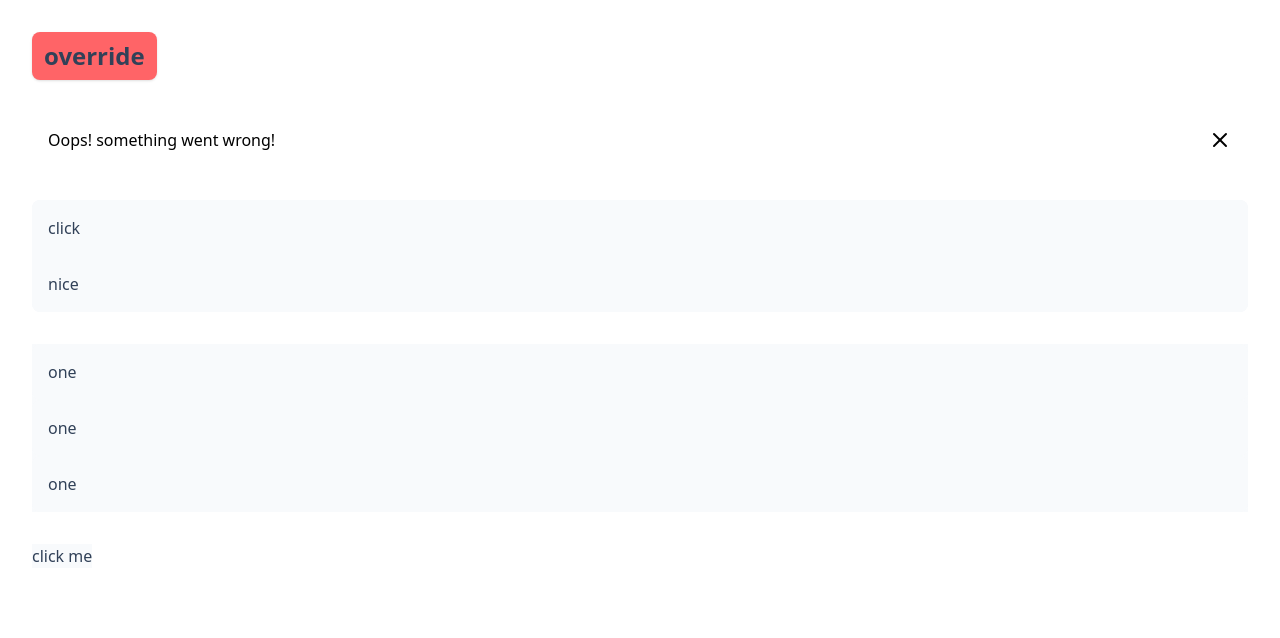
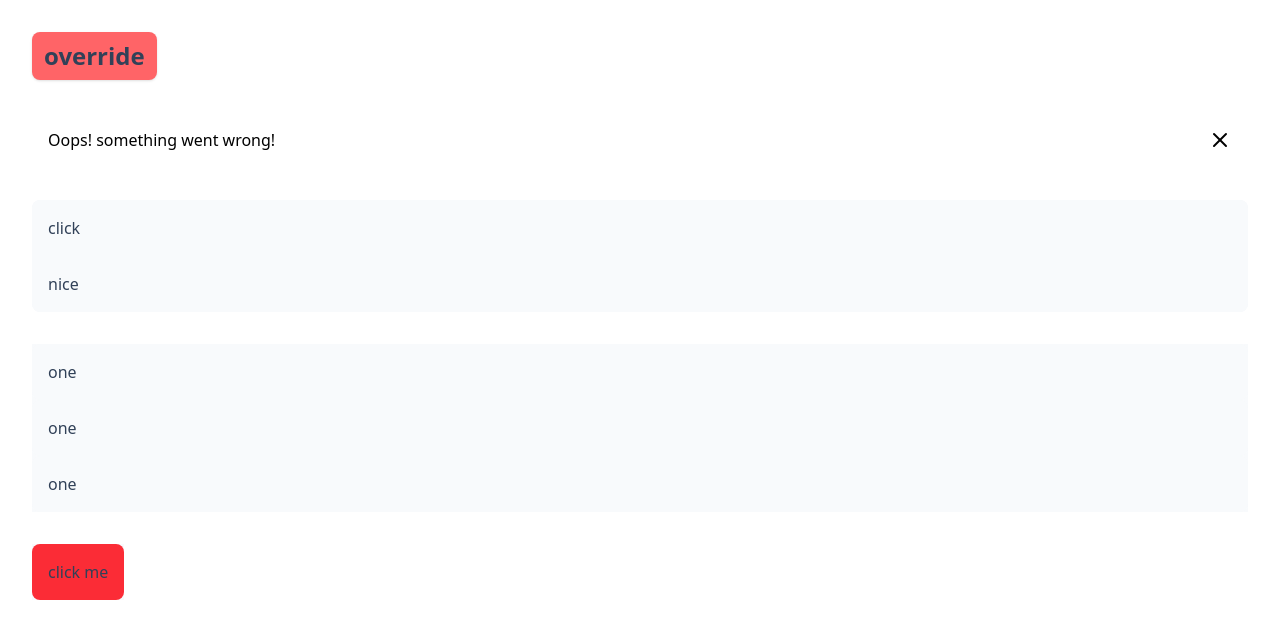
Before and after one commit to pharos-lab/lanthorn, a Vue app: page / in a window 1280 px wide. Shown: the top 638 px of the page. Built offline with nearby package versions, Linux system fonts and the light colour scheme.

Commit message:
add props to FLoating components

```diff
--- a/src/App.vue
+++ b/src/App.vue
@@ -31,8 +31,8 @@ const collapsible = useTemplateRef('collapsible')
       </AccordionItem>
     </Accordion>
 
-    <Floating>
-      <FloatingTrigger>click me</FloatingTrigger>
+    <Floating trigger="hover" :delay="1000">
+      <FloatingTrigger class="bg-red-500">click me</FloatingTrigger>
       <FloatingContent>yeah !!</FloatingContent>
     </Floating>
   </div>
--- a/src/components/floating/FloatingContent.vue
+++ b/src/components/floating/FloatingContent.vue
@@ -3,7 +3,7 @@
         <div
             v-show="floating?.isOpen.value"
             class="absolute z-50 l-floating-content min-w-max"
-            :class="[placementClasses, pharosClass('Floating', floating?.props.class)]"
+            :class="[placementClasses, pharosClass('FloatingContent', props.class)]"
             :style="{ transitionDelay: floating?.props.delay + 'ms' }"
             :data-open="floating?.isOpen.value"
             v-bind="visibleAttrs"
@@ -14,10 +14,15 @@
 </template>
 
 <script setup lang="ts">
-import { inject, computed, type Ref } from 'vue'
+import { inject, computed, type Ref, type HTMLAttributes } from 'vue'
 
 import { getPlacementClass, getTransitionName } from './utils.js'
 import { usePharosComponent } from '../../composables/usePharosComponent.js'
+
+const props = defineProps<{
+    class?: HTMLAttributes['class'],
+    [key: string]: unknown
+}>()
 
 const floating = inject<{
      isOpen: Ref,
--- a/src/components/floating/FloatingTrigger.vue
+++ b/src/components/floating/FloatingTrigger.vue
@@ -1,7 +1,7 @@
 <template>
     <div
         class="l-floating-trigger"
-        :class="pharosClass('Floating', floating?.props.class)"
+        :class="pharosClass('FloatingTrigger', props.class)"
         v-on="listeners"
         :data-open="floating?.isOpen.value"
         v-bind="visibleAttrs"
@@ -11,8 +11,13 @@
 </template>
 
 <script setup lang="ts">
-import { inject, computed, type Ref } from 'vue'
+import { inject, computed, type Ref, type HTMLAttributes } from 'vue'
 import { usePharosComponent } from '../../composables/usePharosComponent'
+
+const props = defineProps<{
+    class?: HTMLAttributes['class'],
+    [key: string]: unknown
+}>()
 
 const floating = inject<{
      isOpen: Ref,
--- a/src/components/floating/utils.ts
+++ b/src/components/floating/utils.ts
@@ -16,7 +16,7 @@ export function getPlacementClass(placement: string) {
       'right-start': 'left-full ml-2 top-0',
       'right-end': 'left-full ml-2 bottom-0'
     }
-    return map[placement] || ''
+    return map[placement as keyof typeof map] || ''
   }
 
   export function getTransitionName(placement: string) {
@@ -36,5 +36,5 @@ export function getPlacementClass(placement: string) {
       'right-start': 'fade-slide-left',
       'right-end': 'fade-slide-left'
     }
-    return map[placement] || 'fade'
+    return map[placement as keyof typeof map] || 'fade'
   }
--- a/src/themes/pharos.ts
+++ b/src/themes/pharos.ts
@@ -44,6 +44,9 @@ const pharos = {
         },
         CollapsibleContent: {
             class: 'p-4'
+        },
+        FloatingTrigger: {
+            class: 'rounded-lg p-4'
         }
     }
 }
```
